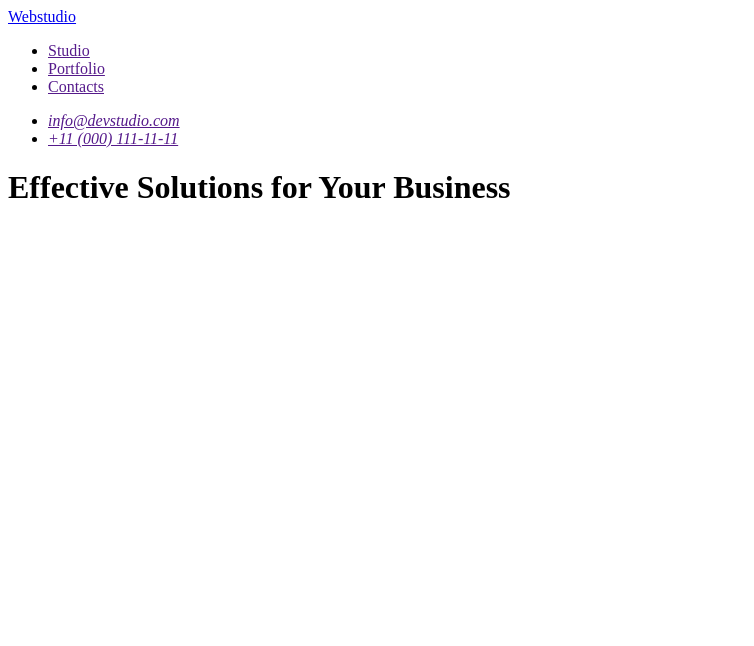
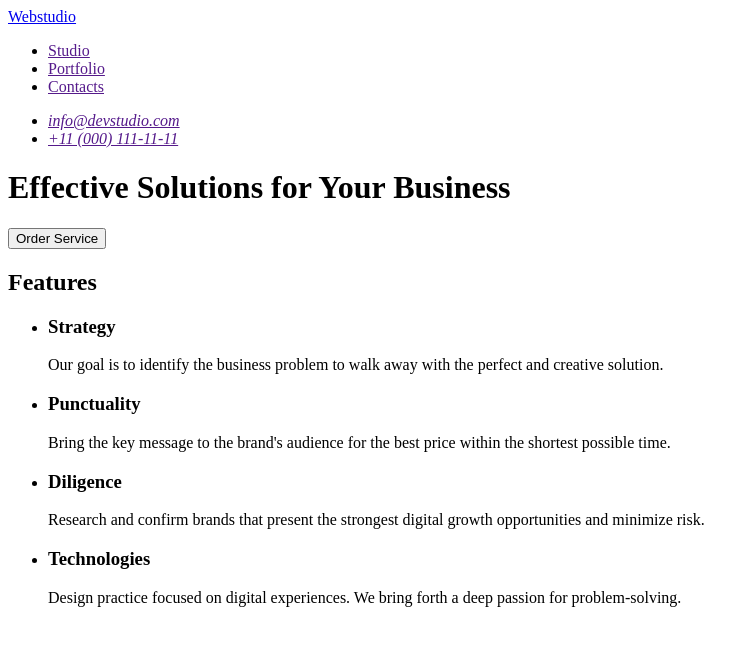
Before and after one commit to Rinvernal/goit-markup-hw-01, a plain HTML site: page index.html in a window 1280 px wide. Shown: the whole page, without its empty margins (0-754 px from the left). Drawn offline with Linux system fonts and the light colour scheme.

Commit message:
commit message

```diff
--- a/index.html
+++ b/index.html
@@ -25,6 +25,28 @@
   </header>
   <main>
     <h1>Effective Solutions for Your Business</h1>
+    <button type="button">Order Service</button>
+    <section>
+      <h2>Features</h2>
+      <ul>
+        <li>
+          <h3>Strategy</h3>
+          <p>Our goal is to identify the business problem to walk away with the perfect and creative solution. </p>
+        </li>
+        <li>
+          <h3>Punctuality</h3>
+          <p>Bring the key message to the brand's audience for the best price within the shortest possible time.</p>
+        </li>
+        <li>
+          <h3>Diligence</h3>
+          <p>Research and confirm brands that present the strongest digital growth opportunities and minimize risk.</p>
+        </li>
+        <li>
+          <h3>Technologies</h3>
+          <p>Design practice focused on digital experiences. We bring forth a deep passion for problem-solving.</p>
+        </li>
+      </ul>
+    </section>
   </main>
   <footer></footer>
 </body>
```
